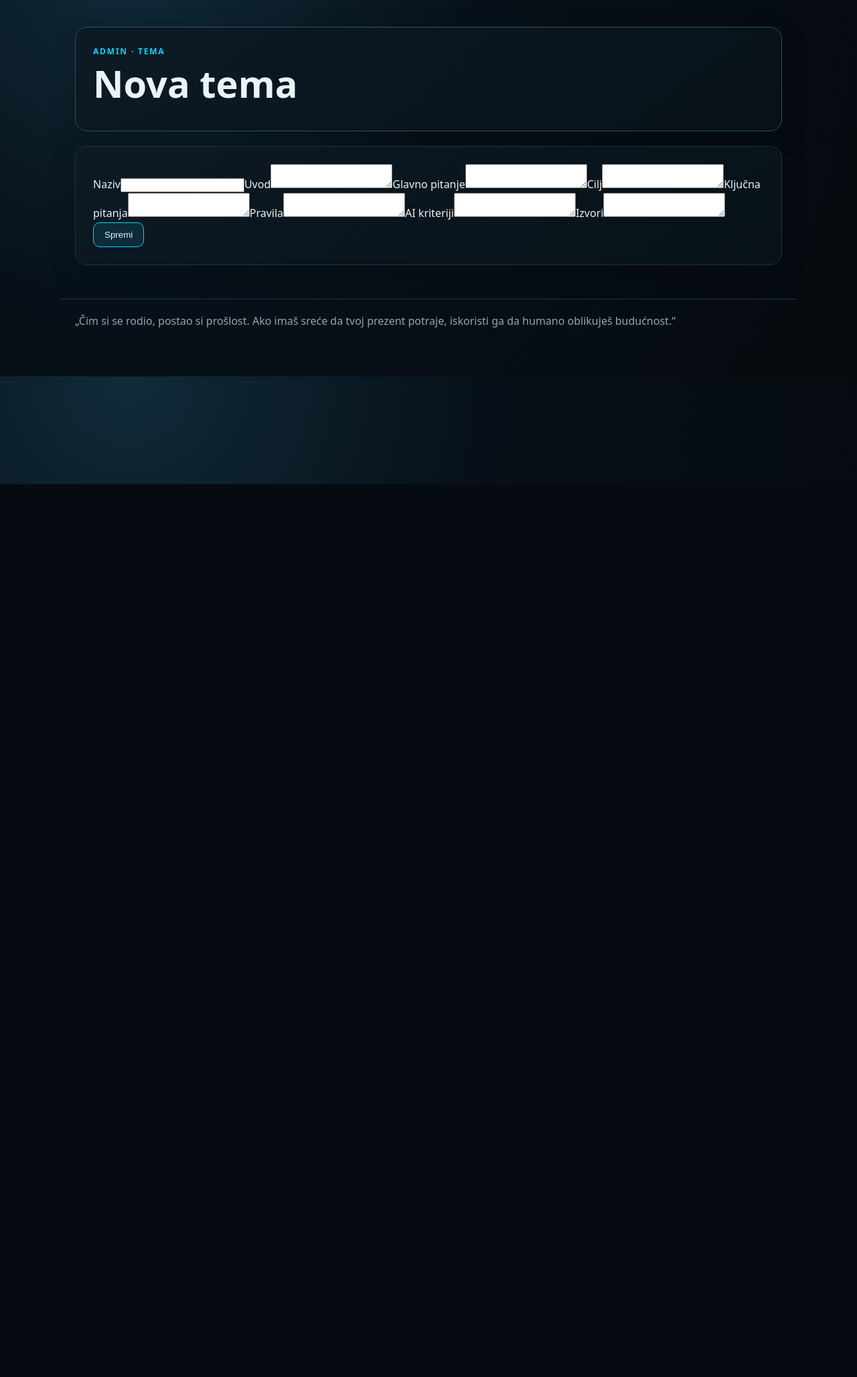
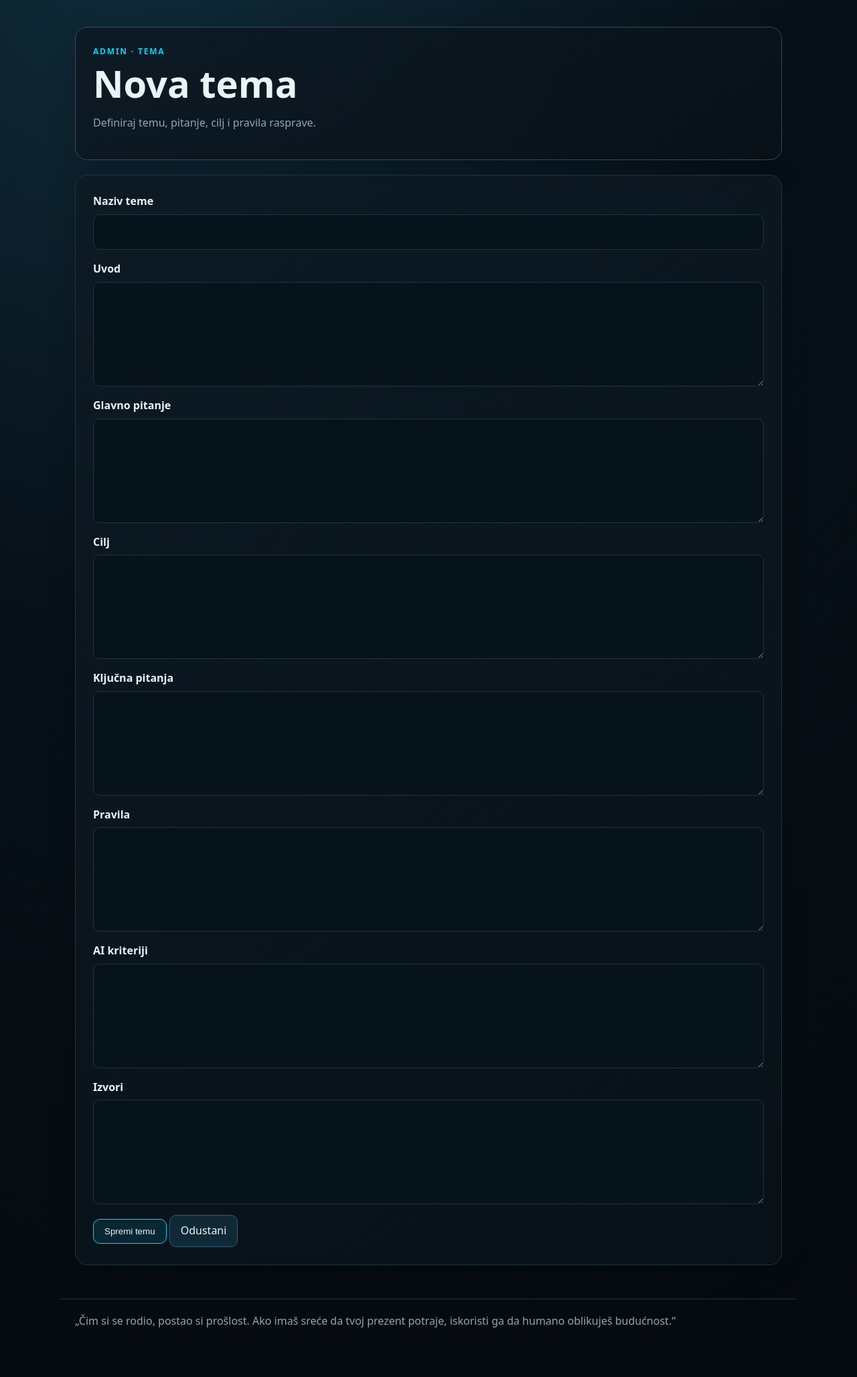
Before and after one commit to topicfranjo-a11y/agora, a Flask app: page /admin/topic/new in a window 1280 px wide. Shown: the part 77-2133 px from the top of the page at 67% size. Before the commit the page ends 800 px from the top, so only its background shows below. Run offline with Flask 3, Linux system fonts and the light colour scheme; the visitor is signed in with stand-in values (Sample User, id 1); some libraries are stand-ins or nearby versions.

Commit message:
Add files via upload

```diff
--- a/templates/admin_topic_v54.html
+++ b/templates/admin_topic_v54.html
@@ -1 +1,66 @@
-{% extends "base.html" %}{% block title %}Tema · Admin{% endblock %}{% block content %}<section class="hero"><div class="label">ADMIN · TEMA</div><h1>{{"Nova tema" if mode=="new" else "Uredi temu"}}</h1></section><form method="post" class="card"><input type="hidden" name="csrf_token" value="{{csrf_token}}"><label>Naziv<input name="title" value="{{topic.naziv if topic else ''}}" required></label><label>Uvod<textarea name="intro">{{topic.intro if topic else ''}}</textarea></label><label>Glavno pitanje<textarea name="question">{{topic.question if topic else ''}}</textarea></label><label>Cilj<textarea name="goal">{{topic.goal if topic else ''}}</textarea></label><label>Ključna pitanja<textarea name="key_questions">{{topic.key_questions if topic else ''}}</textarea></label><label>Pravila<textarea name="rules">{{topic.rules if topic else ''}}</textarea></label><label>AI kriteriji<textarea name="ai_criteria">{{topic.ai_criteria if topic else ''}}</textarea></label><label>Izvori<textarea name="sources">{{topic.sources if topic else ''}}</textarea></label>{% if mode=="edit" %}<label><input type="checkbox" name="active" {% if topic.aktivna %}checked{% endif %}> Aktivna</label>{% endif %}<button class="button primary">Spremi</button></form>{% endblock %}
+{% extends "base.html" %}
+{% block title %}Tema · Admin{% endblock %}
+
+{% block content %}
+<section class="hero">
+  <div class="label">ADMIN · TEMA</div>
+  <h1>{{ "Nova tema" if mode=="new" else "Uredi temu" }}</h1>
+  <p class="muted">Definiraj temu, pitanje, cilj i pravila rasprave.</p>
+</section>
+
+<form method="post" class="card editor admin-topic-form">
+  <input type="hidden" name="csrf_token" value="{{ csrf_token }}">
+
+  <div class="topic-field topic-full">
+    <label for="title">Naziv teme</label>
+    <input id="title" name="title" value="{{ topic.naziv if topic else '' }}" required>
+  </div>
+
+  <div class="topic-field">
+    <label for="intro">Uvod</label>
+    <textarea id="intro" name="intro" rows="5">{{ topic.intro if topic else '' }}</textarea>
+  </div>
+
+  <div class="topic-field">
+    <label for="question">Glavno pitanje</label>
+    <textarea id="question" name="question" rows="5">{{ topic.question if topic else '' }}</textarea>
+  </div>
+
+  <div class="topic-field">
+    <label for="goal">Cilj</label>
+    <textarea id="goal" name="goal" rows="5">{{ topic.goal if topic else '' }}</textarea>
+  </div>
+
+  <div class="topic-field">
+    <label for="key_questions">Ključna pitanja</label>
+    <textarea id="key_questions" name="key_questions" rows="5">{{ topic.key_questions if topic else '' }}</textarea>
+  </div>
+
+  <div class="topic-field">
+    <label for="rules">Pravila</label>
+    <textarea id="rules" name="rules" rows="5">{{ topic.rules if topic else '' }}</textarea>
+  </div>
+
+  <div class="topic-field">
+    <label for="ai_criteria">AI kriteriji</label>
+    <textarea id="ai_criteria" name="ai_criteria" rows="5">{{ topic.ai_criteria if topic else '' }}</textarea>
+  </div>
+
+  <div class="topic-field topic-full">
+    <label for="sources">Izvori</label>
+    <textarea id="sources" name="sources" rows="5">{{ topic.sources if topic else '' }}</textarea>
+  </div>
+
+  {% if mode=="edit" %}
+  <label class="topic-active">
+    <input type="checkbox" name="active" {% if topic.aktivna %}checked{% endif %}>
+    <span>Aktivna tema</span>
+  </label>
+  {% endif %}
+
+  <div class="topic-actions">
+    <button type="submit" class="button primary">Spremi temu</button>
+    <a class="button" href="{{ url_for('admin_v54') }}">Odustani</a>
+  </div>
+</form>
+{% endblock %}
```
